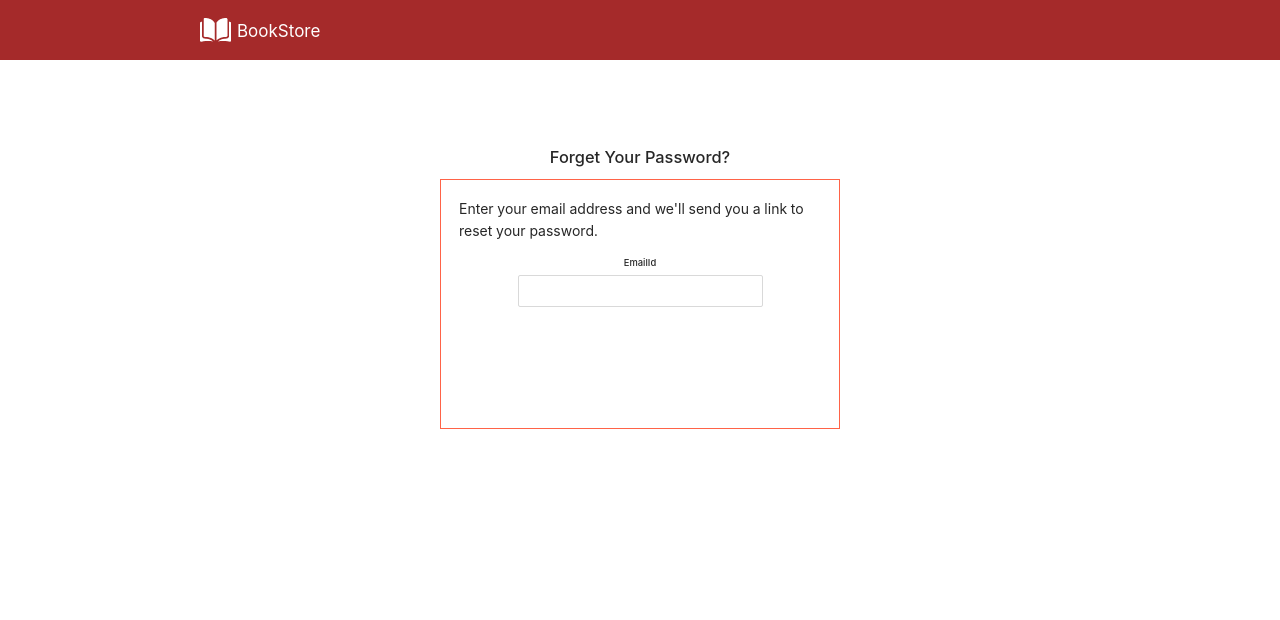
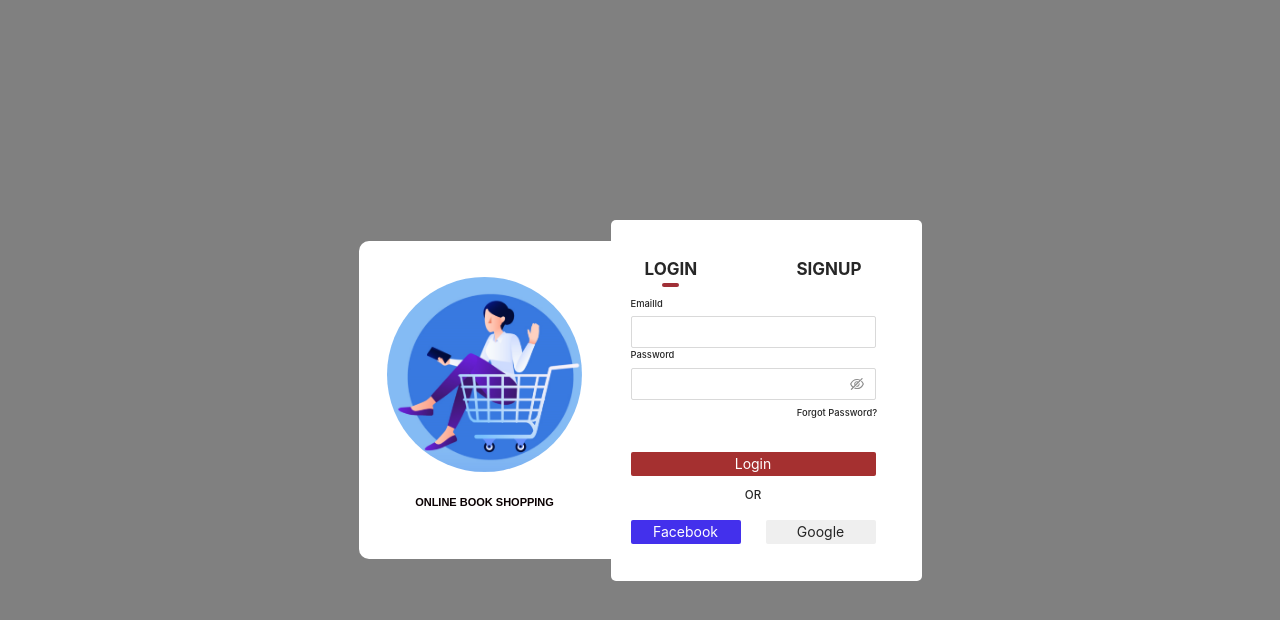
Before and after one commit to Dipti104706/BookStoreReact, a React (Create React App) app: page / in a window 1280 px wide. Shown: the top 620 px of the page. Built offline with nearby package versions, Linux system fonts and the light colour scheme.

Commit message:
[Dipti]Added: ForfotPassword page added

```diff
--- a/src/App.js
+++ b/src/App.js
@@ -1,15 +1,16 @@
 import logo from './logo.svg';
 import './App.css';
-import Signin from './pages/signin/Signin';
-import Signup from './pages/signup/Signup';
 import ResetPassword from './pages/resetPassword/ResetPassword';
+import SigninSignup from './pages/signinSignup/SigninSignup';
+import RouterDom from './pages/router/Router';
+
 
 function App() {
   return (
     <div>
-        {/* <Signin/> */}
-        {/* <Signup/> */}
-        <ResetPassword/>
+        {/* <ResetPassword/> */}
+        {/* <SigninSignup/> */}
+        <RouterDom/>
     </div>
   );
 }
--- a/src/pages/resetPassword/ResetPassword.css
+++ b/src/pages/resetPassword/ResetPassword.css
@@ -26,11 +26,42 @@
 }
 
 .resetPs{
-    border:1px solid tomato;
-    width: 400px;
-    height: 250px;
+    border:1px solid #f5e8e8;
+    width: 342px;
+    height: 200px;
     display: flex;
     flex-direction: column;
-    align-items: center;
-    padding:18px;
+    align-items: flex-start;
+    padding:26px;
+    border-radius: 5px;
 }
+
+#message{
+    font-size: smaller;
+    color: grey;
+}
+
+.emaill{
+    margin-bottom: -2px;
+    font-weight: bold;
+}
+
+.resetButton{
+    background-color: rgb(165, 48, 48);
+    width: 288px;
+    height: 30px;
+    color: white;
+    border: none;
+    outline: none;
+    border-radius: 2px;
+    margin-top: 15px;
+}
+
+.newAccount{
+    width: 342px;
+    height: 53px;
+    font-size: 15px;
+    font-family: sans-serif;
+    font-weight: bold;
+    border: none;
+}
--- a/src/pages/resetPassword/ResetPassword.jsx
+++ b/src/pages/resetPassword/ResetPassword.jsx
@@ -2,8 +2,10 @@ import React from 'react'
 import booklogo from '../../assets/booklogo.png';
 import './ResetPassword.css';
 import { Input, Space, Button } from 'antd';
+import { useHistory } from "react-router-dom";
 
 function ResetPassword() {
+    let history=useHistory()
     return (
         <div className="forgotpassword">
            <div className="header">
@@ -11,11 +13,15 @@ function ResetPassword() {
                 <p className="bookstoreheader">BookStore</p>
             </div>
             <div className="passwordBody">
-                <div><h3>Forget Your Password?</h3></div>
+                <div><h2>Forget Your Password?</h2></div>
                 <div className="resetPs">
-                    <p>Enter your email address and we'll send you a link to reset your password.</p>
-                    <h6>EmailId</h6>
-                    <Input placeholder="" style={{width:245}}/>
+                    <p id="message">Enter your email address and we'll send you a link to reset your password.</p>
+                    <h6 className="emaill">EmailId</h6>
+                    <Input placeholder="" style={{width:304},{borderColor:'#d5d0d0'}}/>
+                    <button className="resetButton" >Reset Password</button>
+                </div>
+                <div>
+                    <button className="newAccount" onClick={()=>(history.push('/'))} >CREATE ACCOUNT</button>
                 </div>
 
             </div>
--- a/src/pages/router/Router.jsx
+++ b/src/pages/router/Router.jsx
@@ -0,0 +1,22 @@
+import React from 'react'
+import {
+    BrowserRouter as Router,
+    Switch,
+    Route,
+    Link
+  } from "react-router-dom";
+import ResetPassword from '../resetPassword/ResetPassword';
+import SigninSignup from '../signinSignup/SigninSignup';
+
+function RouterDom() {
+    return (
+        <Router>
+             <Switch>
+                  <Route path = "/" exact component = {SigninSignup}/>
+                  <Route path = "/forgotpassword" component = {ResetPassword}/>
+             </Switch>
+        </Router>
+    )
+}
+
+export default RouterDom
--- a/src/pages/signin/Signin.css
+++ b/src/pages/signin/Signin.css
@@ -1,41 +1,5 @@
-.Signin{
-    background-color: gray;
-    display: flex;
-    justify-content: center;
-    align-items: center;
-    border: 1px solid red;
-    width: 100vw;
-    height: 100vh;
-}
-
-.logo{
-    display: flex;
-    flex-direction: column;
-    width: 252px;
-    height: 318px;
-    background-color: white;
-    justify-content: center;
-    align-items: center;
-    border-bottom-left-radius: 10px;
-    border-top-left-radius: 10px;
-}
-
-.image{
-    width: 195px;
-    border-radius: 50%;
-}
-
-.text{
-    color: #0A0102;
-    font-family: sans-serif;
-    font-weight: bold;
-    font-size: 11px;
-}
 
 .Login{
-    width: 311px;
-    height: 361px;
-    background-color: white;
     display: flex;
     flex-direction: column;
     justify-content: center;
@@ -48,6 +12,7 @@
 .credentials{
     display: flex;
     flex-direction: column;
+    width: 245px;
 }
 
 .loginButton{
@@ -76,6 +41,14 @@
     background-color: white;
 }
 
+.div{
+    display: flex;
+    flex-direction: column;
+    align-items: center;
+    font-size: 17px;
+    font-weight: bold;
+}
+
 .tab-btn {
     background-color: #a03037;
     width: 17px;
@@ -84,17 +57,18 @@
     border: none;
   }
 
-  .div{
-    display: flex;
-    flex-direction: column;
-    align-items: center;
-    font-size: 17px;
-    font-weight: bold;
-}
+  .tab-btn2 {
+    visibility: hidden;
+    background-color: #a03037;
+    width: 17px;
+    height: 4px;
+    border-radius: 4px;
+    border: none;
+  }
 
 .forgot{
     position: relative;
-    left: 69px;
+    left: 84px;
     bottom: 10px;
 }
 
--- a/src/pages/signin/Signin.jsx
+++ b/src/pages/signin/Signin.jsx
@@ -2,45 +2,82 @@ import React from 'react'
 import { Input, Space, Button } from 'antd';
 import './Signin.css'
 import "antd/dist/antd.css";
-import img from '../../assets/loginpic.png';
+import { useHistory } from "react-router-dom";
 
-function Signin() {
+function Signin(props) {
+    let history = useHistory()
+    const emailRegex=/^[a-zA-Z0-9]+[._+-]{0,1}[a-zA-Z0-9]*@[a-zA-Z0-9]{1,10}.[a-zA-Z]{2,10}[.]*[a-zA-Z]*$/
+    const psRegex=/^[a-zA-Z0-9]{1,}[A-Z]*[0-9]*[@&#%$*_-]*[a-zA-Z0-9]*$/
+
+    const[loginError,setloginError]=React.useState({emailBorder:"",emailErrorMsg:"",psBorder:"",psErrorMsg:""})
+    const[loginObj,setLoginObj]=React.useState({email:"",password:""})
+
+    const takeEmail=(e) => {
+        setLoginObj({...loginObj,email:e.target.value})
+    }
+    const takePassword=(e) => {
+        setLoginObj({...loginObj,password:e.target.value})
+    }
+
+    const submit=() => {
+        console.log(loginObj)
+        if((emailRegex.test(loginObj.email)==true) && (psRegex.test(loginObj.password)==true)) {
+            console.log(true)
+            setloginError("")
+            // login(loginObj).then((resp) => {   //then used for resolve stage of promise, grom the login async send a promise
+            //     console.log(resp)
+            //     localStorage.setItem("token",resp.data.token);  //setitem takes two parameter name of  data , second actuall data
+            //     localStorage.setItem("userID",resp.data.data.userId);
+            //     history.push('/dashboard');
+            // }).catch((err) => {           //catch used for reject stage
+            //     console.log(err)
+            // })
+        }
+        else if((emailRegex.test(loginObj.email)==false) && (psRegex.test(loginObj.password)==true)){
+            setloginError({emailBorder:"1px solid red",emailErrorMsg:"Invalid email",psBorder:"",psErrorMsg:""})
+        }
+        else if((psRegex.test(loginObj.password)==false) && (emailRegex.test(loginObj.email)==true)){
+            setloginError({emailBorder:"",emailErrorMsg:"",psBorder:"1px solid red",psErrorMsg:"Invalid password"})
+        }
+        else {
+            console.log(false)
+            setloginError({emailBorder:"1px solid red",emailErrorMsg:"Invalid email",psBorder:"1px solid red",psErrorMsg:"Invalid password"})
+        }
+    }
+
+    const takeclick = () => {
+        props.listenSigninSignup(false)
+    }
+
     return (
-        <div className="Signin">
-            <div className="logo">
-                <img src={img} alt="logo" className="image"/>
-                <br/>
-                <p className="text">ONLINE BOOK SHOPPING</p>
-            </div>
         <div className="Login">
             <div className="buttons">
-                    <div className="div">LOGIN
+                <div className="div" >LOGIN
                 <button class="tab-btn" ></button>
                 </div>
-                    <div className="div">SIGNUP
-                        <button class="tab-btn"></button>
+                <div className="div" onClick={takeclick}>SIGNUP
+                    <button class="tab-btn2" ></button>
                 </div>
             </div>
             <div className="credentials">
                 <h6>EmailId</h6>
-                    <Input placeholder="Email" style={{width:245}}/>
+                <Input style={{border:loginError.emailBorder}} onChange={takeEmail}/>
                 {/* <p id="error">{loginError.emailErrorMsg}</p>                */}
                 <h6>Password</h6>
                 <Space direction="vertical">
-                        <Input.Password placeholder="Password" />
+                    <Input.Password style={{border:loginError.psBorder}} onChange={takePassword}/>
                 </Space>
             </div>
             <div className="forgot">
-                    <Button style={{color:'grey'}} id="button" type="link">Forgot Password?</Button>
+                <Button style={{color:'d5d0d0'}} id="button" type="link" onClick={()=>(history.push('/forgotpassword'))}><h6>Forgot Password?</h6></Button>
             </div>
-                <button className="loginButton">Login</button>
+            <button className="loginButton" onClick={submit}>Login</button>
             <h5>OR</h5>
             <div className = "account">
                 <button id="accountButton">Facebook</button>
                 <button id="accountButton2">Google</button>
             </div>
         </div>
-        </div>
     )
 }
 
--- /dev/null
+++ b/src/pages/signinSignup/SigninSignup.css
@@ -0,0 +1,44 @@
+.Signin{
+    background-color: gray;
+    display: flex;
+    justify-content: center;
+    align-items: center;
+    width: 100vw;
+    height: 100vh;
+}
+
+.logo{
+    display: flex;
+    flex-direction: column;
+    width: 252px;
+    height: 318px;
+    background-color: white;
+    justify-content: center;
+    align-items: center;
+    border-bottom-left-radius: 10px;
+    border-top-left-radius: 10px;
+}
+.image{
+    width: 195px;
+    border-radius: 50%;
+}
+
+.text{
+    color: #0A0102;
+    font-family: sans-serif;
+    font-weight: bold;
+    font-size: 11px;
+}
+
+.Login1{
+    width: 311px;
+    height: 361px;
+    background-color: white;
+    display: flex;
+    flex-direction: column;
+    justify-content: center;
+    align-items: flex-start;
+    gap: 10px;
+    padding: 10px;
+    border-radius: 5px;
+}
--- /dev/null
+++ b/src/pages/signinSignup/SigninSignup.jsx
@@ -0,0 +1,36 @@
+import React from 'react'
+import { Input, Space, Button } from 'antd';
+import './SigninSignup.css';
+import "antd/dist/antd.css";
+import img from '../../assets/loginpic.png';
+import Signin from '../signin/Signin';
+import Signup from '../signup/Signup';
+
+function SigninSignup() {
+    const[switchContainers, setSwitchContainers]= React.useState(true)
+    const listenSigninSignup = (data) => {
+        console.log(data)
+        if (data === true){
+            setSwitchContainers(true)
+        }
+        else{
+            setSwitchContainers(false)
+        }
+    }
+    return (
+        <div className="Signin">
+            <div className="logo">
+                <img src={img} alt="logo" className="image"/>
+                <br/>
+                <p className="text">ONLINE BOOK SHOPPING</p>
+            </div>
+            <div className="Login1">
+                {
+                    switchContainers ? <Signin listenSigninSignup={listenSigninSignup} /> :<Signup  listenSigninSignup={listenSigninSignup}/>
+                }
+            </div>
+        </div>
+    )
+}
+
+export default SigninSignup
--- a/src/pages/signup/Signup.css
+++ b/src/pages/signup/Signup.css
@@ -0,0 +1,3 @@
+.tab-btn1{
+    visibility: hidden;
+}
--- a/src/pages/signup/Signup.jsx
+++ b/src/pages/signup/Signup.jsx
@@ -1,21 +1,19 @@
-import React from 'react'
-import img from '../../assets/loginpic.png';
+import React from 'react';
 import { Input, Space, Button } from 'antd';
 import './Signup.css'
 import "antd/dist/antd.css";
 
-function Signup() {
+function Signup(props) {
+
+    const takeclick = () => {
+        props.listenSigninSignup(true)
+    }
+
     return (
-        <div className="Signin">
-            <div className="logo">
-                <img src={img} alt="logo" className="image"/>
-                <br/>
-                <p className="text">ONLINE BOOK SHOPPING</p>
-            </div>
         <div className="Login">
             <div className="buttons">
-                    <div className="div">LOGIN
-                    <button class="tab-btn" ></button>
+                <div className="div" onClick={takeclick}>LOGIN
+                <button class="tab-btn1" ></button>
                 </div>
                 <div className="div">SIGNUP
                     <button class="tab-btn"></button>
@@ -33,9 +31,8 @@ function Signup() {
                 </Space>
                 <h6>Mobile Number</h6>
                 <Input placeholder="" style={{width:245}}/>
-            `   </div>
+            </div>
             <button className="loginButton">Signup</button>
-            </div>
         </div>
     )
 }
```
Lines whose indentation alone changed are shown as unchanged.
